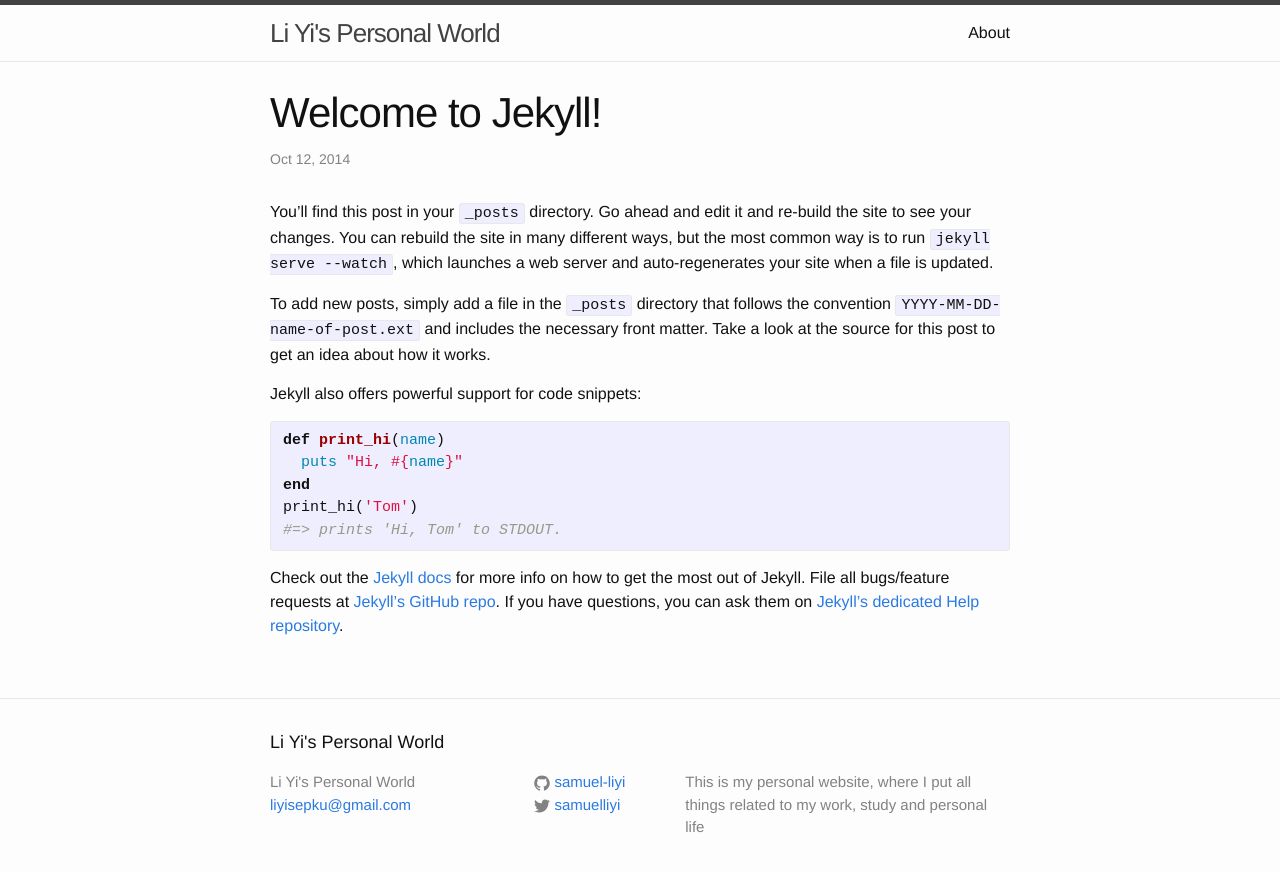
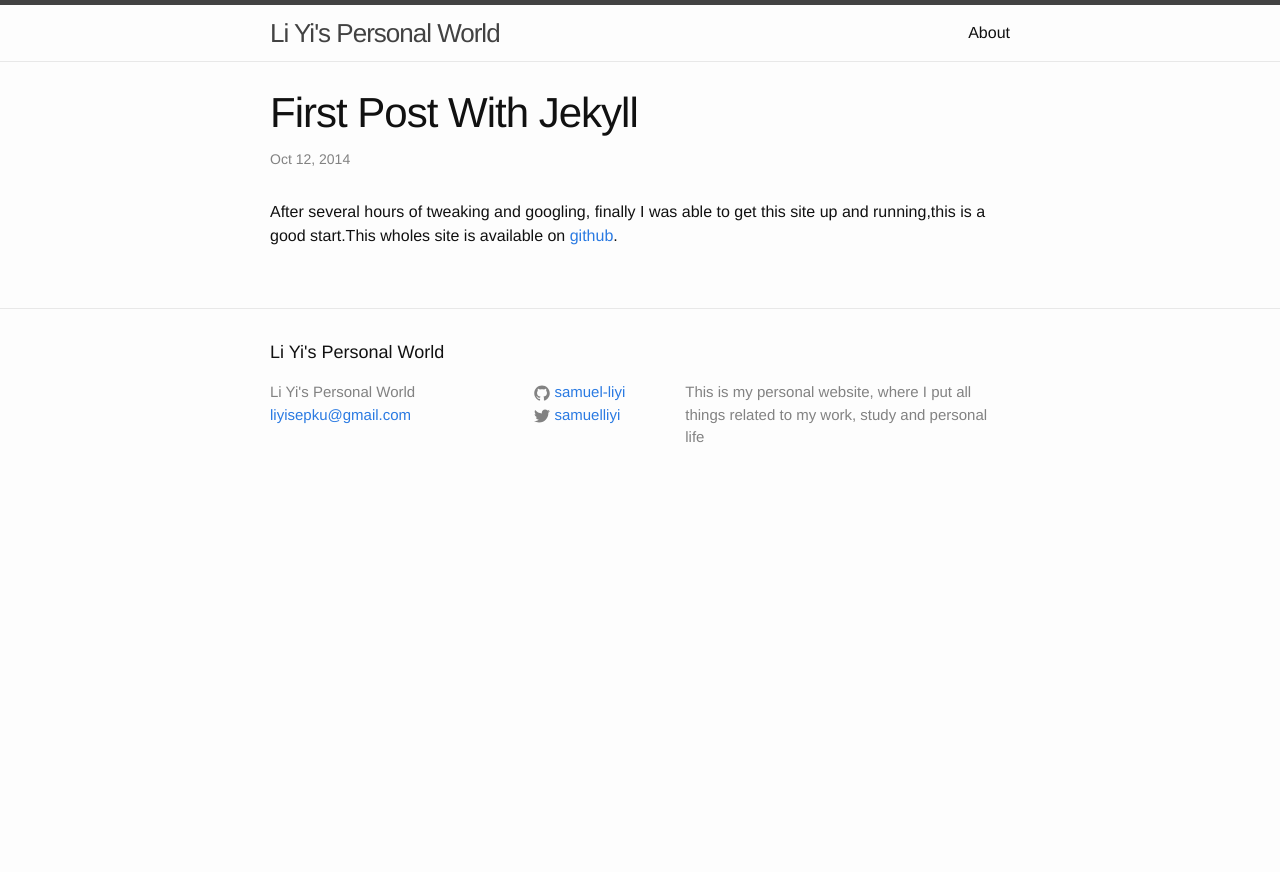
Before and after one commit to samuel-liyi/liyionline.me, a Jekyll site: the page built from _posts/2014-10-12-welcome-to-jekyll.markdown, in a window 1280 px wide. Shown: the top 872 px of the page. Built offline with Jekyll 4.4.1, drawn with Linux system fonts in a browser that asks for light colours.

Commit message:
write first post

```diff
--- a/_posts/2014-10-12-welcome-to-jekyll.markdown
+++ b/_posts/2014-10-12-welcome-to-jekyll.markdown
@@ -1,24 +1,10 @@
 ---
 layout: post
-title:  "Welcome to Jekyll!"
+title:  "First Post With Jekyll"
 date:   2014-10-12 14:16:21
 categories: jekyll update
 ---
-You’ll find this post in your `_posts` directory. Go ahead and edit it and re-build the site to see your changes. You can rebuild the site in many different ways, but the most common way is to run `jekyll serve --watch`, which launches a web server and auto-regenerates your site when a file is updated.
-
-To add new posts, simply add a file in the `_posts` directory that follows the convention `YYYY-MM-DD-name-of-post.ext` and includes the necessary front matter. Take a look at the source for this post to get an idea about how it works.
-
-Jekyll also offers powerful support for code snippets:
-
-{% highlight ruby %}
-def print_hi(name)
-  puts "Hi, #{name}"
-end
-print_hi('Tom')
-#=> prints 'Hi, Tom' to STDOUT.
-{% endhighlight %}
-
-Check out the [Jekyll docs][jekyll] for more info on how to get the most out of Jekyll. File all bugs/feature requests at [Jekyll’s GitHub repo][jekyll-gh]. If you have questions, you can ask them on [Jekyll’s dedicated Help repository][jekyll-help].
+After several hours of tweaking and googling, finally I was able to get this site up and running,this is a good start.This wholes site is available on [github](http://github.com/samuel-liyi/liyionline.me).
 
 [jekyll]:      http://jekyllrb.com
 [jekyll-gh]:   https://github.com/jekyll/jekyll
```
